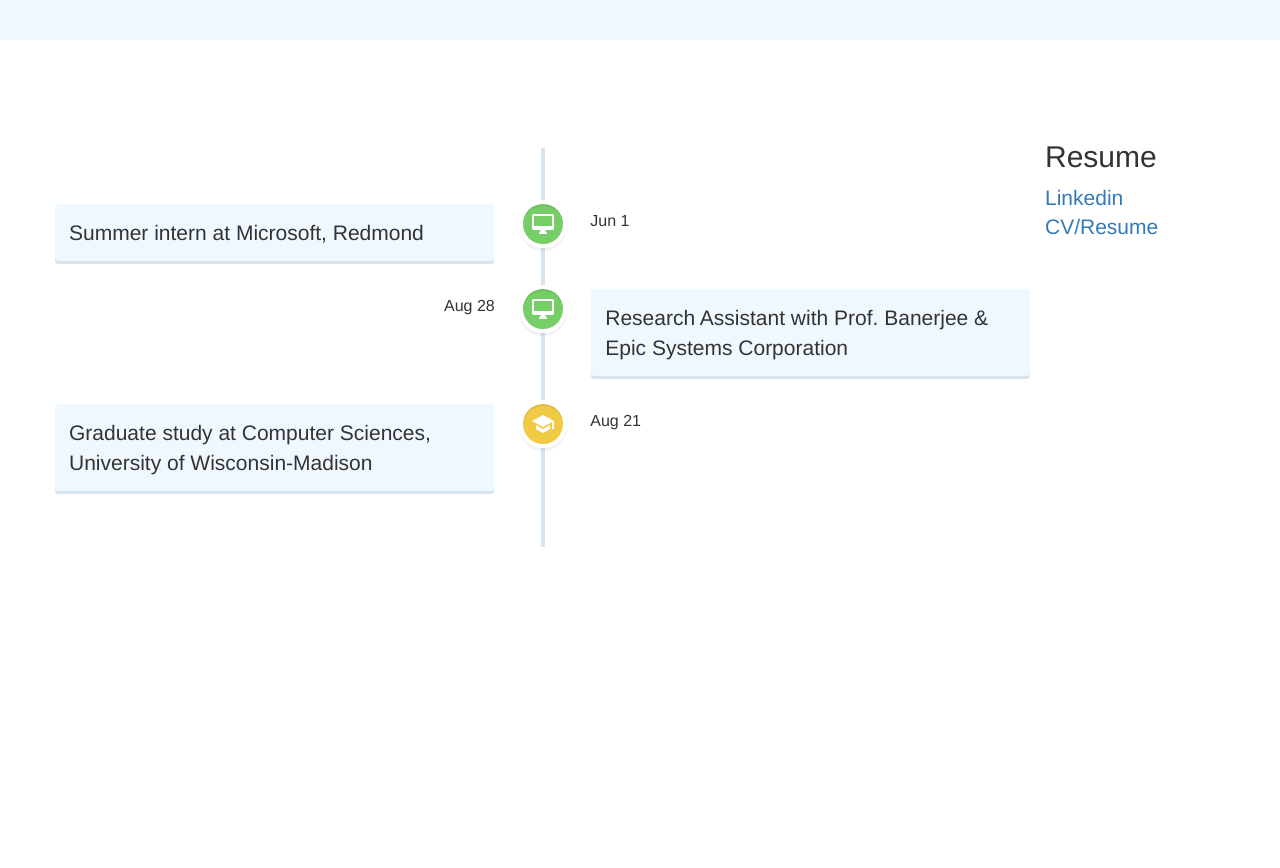
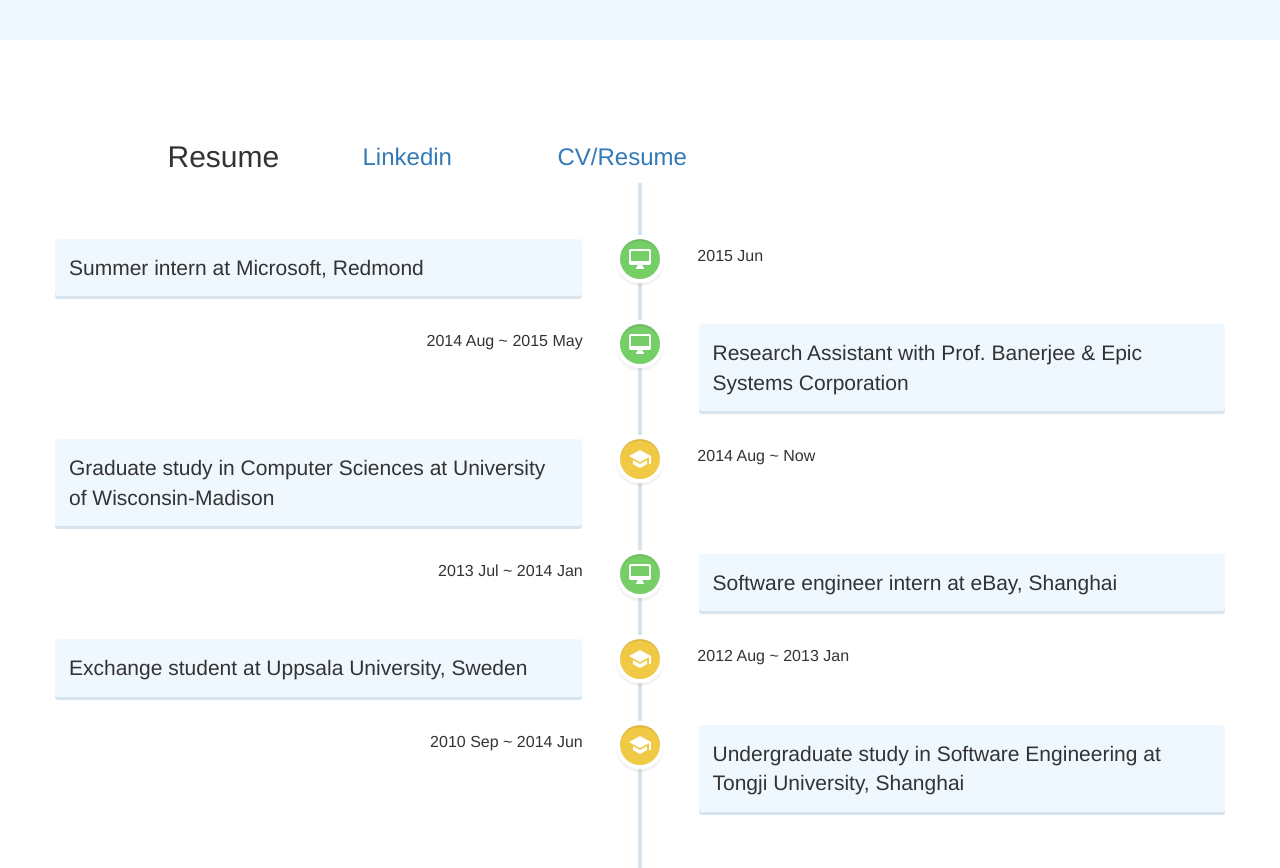
Before and after one commit to jalapao/pages, a plain HTML site: page index.html in a window 1280 px wide. Shown: the part 1560-2428 px from the top of the page. Before the commit the page ends 2400 px from the top, so only its background shows below. Drawn offline with Linux system fonts and the light colour scheme.

Commit message:
resume ready v0.8

```diff
--- a/css/index.css
+++ b/css/index.css
@@ -5,6 +5,13 @@
 
 #main-pic{
 	margin-top : 20px;
+	display : none;
+}
+
+@media only screen and (min-width: 1170px) {
+	#main-pic{
+		display : inline;
+	}
 }
 
 div.semester{
@@ -25,7 +32,7 @@ div.semester{
   content: '';
   position: absolute;
   top: 0;
-  left: 10px;
+  left: 20px;
   height: 100%;
   width: 4px;
   background: #D7E4ED;
@@ -33,10 +40,11 @@ div.semester{
 }
 
 @media only screen and (min-width: 1170px) {
-  .timeline {
+/*  .timeline {
     margin-top: 2em;
     margin-bottom: 2em;
-  }
+  }*/
+
   .timeline::before {
     left: 50%;
     margin-left: -2px;
@@ -97,7 +105,7 @@ div.semester{
 
 .timeline-content {
   position : relative;
-  margin-left : 20px;
+  margin-left : 40px;
   background : #F0F8FF;
   border-radius : 0.25em;
   padding : 1em;
@@ -170,3 +178,7 @@ div.semester{
     text-align: right;
   }
 }
+
+.resume-link{
+	margin-top : 4px;
+}
--- a/index.html
+++ b/index.html
@@ -111,14 +111,25 @@
     <section id="resume" class="singlepage-section odd">
       <div class="container">
         <div class="row">
-          <div class="col-md-10 timeline">
+          <div class="col-md-2 col-md-offset-1">
+            <h2>Resume</h2>
+          </div>
+          <div class="col-md-2 resume-link">
+            <h3><a href="https://www.linkedin.com/in/yiranwisc">Linkedin</a></h3>
+          </div>
+          <div class="col-md-7 resume-link">
+            <h3><a href="img/resume.pdf">CV/Resume</a></h3>
+          </div>
+        </div>
+        <div class="row">
+          <div class="col-md-12 timeline">
             <div class="timeline-block">
               <div class="timeline-img work-img">
                 <img src="img/work.png" alt="Work">
               </div>
               <div class="timeline-content">
                 <p class="lead">Summer intern at Microsoft, Redmond</p>
-                <span class="timeline-date">Jun 1</span>
+                <span class="timeline-date">2015 Jun</span>
               </div>
             </div>
 
@@ -128,7 +139,7 @@
               </div>
               <div class="timeline-content">
                <p class="lead">Research Assistant with Prof. Banerjee & Epic Systems Corporation</p>
-                <span class="timeline-date">Aug 28</span>
+                <span class="timeline-date">2014 Aug ~ 2015 May</span>
               </div>
             </div>
 
@@ -137,17 +148,41 @@
                 <img src="img/school.png" alt="School">
               </div>
               <div class="timeline-content">
-                <p class="lead">Graduate study at Computer Sciences, University of Wisconsin-Madison</p>
-                <span class="timeline-date">Aug 21</span>
+                <p class="lead">Graduate study in Computer Sciences at University of Wisconsin-Madison</p>
+                <span class="timeline-date">2014 Aug ~ Now</span>
               </div>
             </div>
 
-          </div>
+            <div class="timeline-block">
+              <div class="timeline-img work-img">
+                <img src="img/work.png" alt="Work">
+              </div>
+              <div class="timeline-content">
+                <p class="lead">Software engineer intern at eBay, Shanghai</p>
+                <span class="timeline-date">2013 Jul ~ 2014 Jan</span>
+              </div>
+            </div>
 
-          <div class="col-md-2">
-            <h2>Resume</h2>
-            <p class="lead"><a href="https://www.linkedin.com/in/yiranwisc">Linkedin</a><br>
-            <a href="img/resume.pdf">CV/Resume</a></p>
+            <div class="timeline-block">
+              <div class="timeline-img school-img">
+                <img src="img/school.png" alt="School">
+              </div>
+              <div class="timeline-content">
+                <p class="lead">Exchange student at Uppsala University, Sweden</p>
+                <span class="timeline-date">2012 Aug ~ 2013 Jan</span>
+              </div>
+            </div>
+
+            <div class="timeline-block">
+              <div class="timeline-img school-img">
+                <img src="img/school.png" alt="School">
+              </div>
+              <div class="timeline-content">
+                <p class="lead">Undergraduate study in Software Engineering at Tongji University, Shanghai</p>
+                <span class="timeline-date">2010 Sep ~ 2014 Jun</span>
+              </div>
+            </div>
+
           </div>
         </div><!-- /.row -->
       </div><!-- /.container -->
@@ -161,7 +196,7 @@
     <script src="js/bootstrap.min.js"></script>
     <script src="js/jquery.easing.min.js"></script>
     <script src="js/scrolling-nav.js"></script>
-    <script src="js/index.js"></script>
+    <!-- // <script src="js/index.js"></script> -->
 
     <!-- IE10 viewport hack for Surface/desktop Windows 8 bug -->
     <!-- // <script src="./js/ie10-viewport-bug-workaround.js"></script> -->
```
